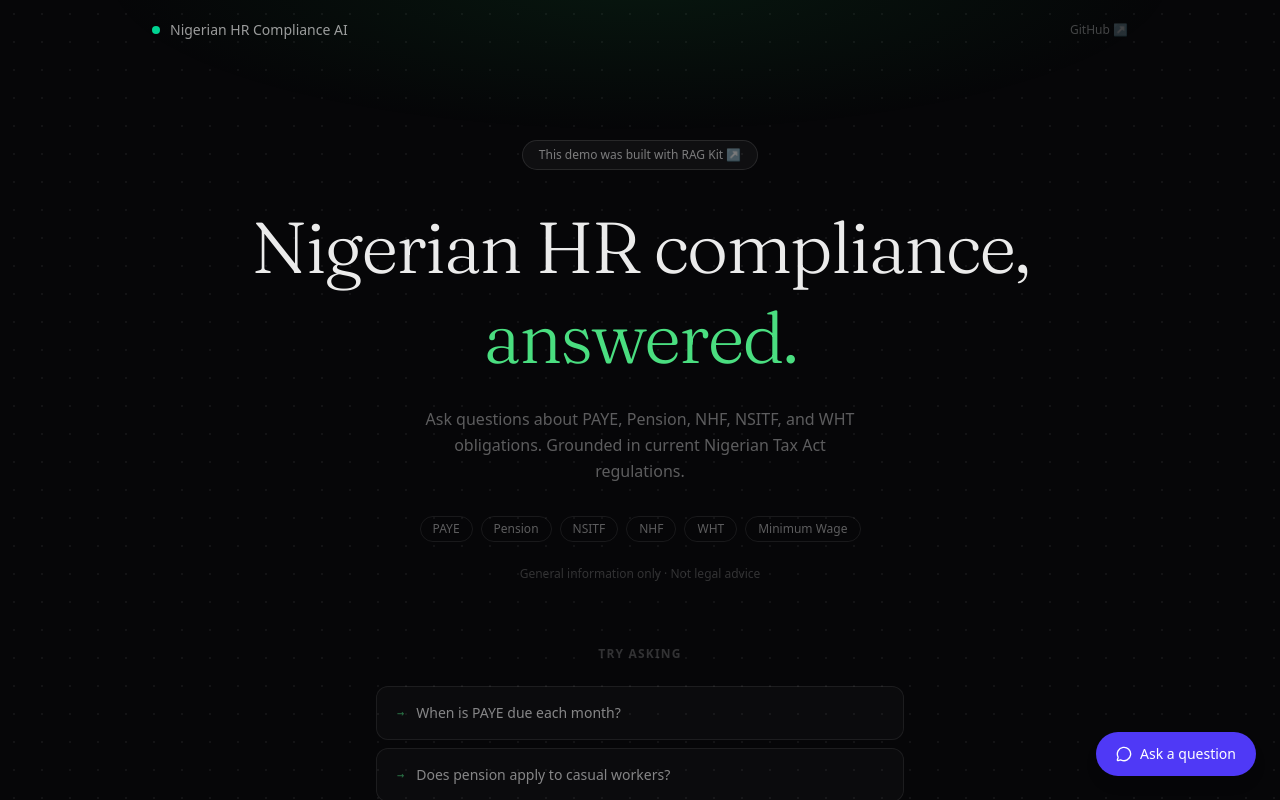
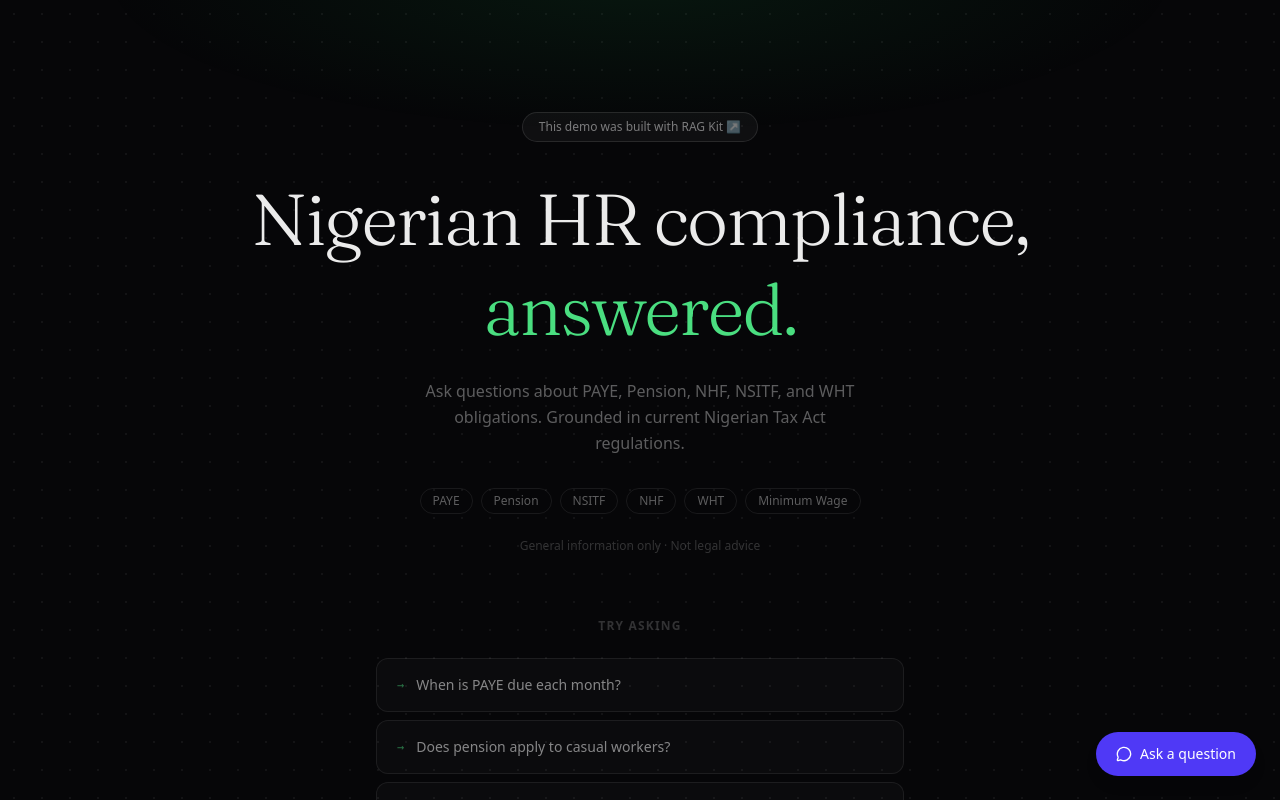
Before and after one commit to zikorachukwuka/RAG-Kit, a Next.js app in the folder demo/: page / in a window 1280 px wide. Shown: the top 800 px of the page. Built offline with nearby package versions, Linux system fonts and the light colour scheme.

Commit message:
Remove nav bar and lift hero section

```diff
--- a/demo/app/page.tsx
+++ b/demo/app/page.tsx
@@ -40,29 +40,8 @@ export default function HomePage() {
       <div className="dot-bg min-h-screen">
         <div className="hero-glow" />
 
-        {/* Nav */}
-        <nav className="relative z-10 mx-auto flex max-w-5xl items-center justify-between px-6 py-5">
-          <div className="flex items-center gap-2.5">
-            <div className="h-2 w-2 rounded-full bg-emerald-400" />
-            <span
-              className="text-sm font-medium"
-              style={{ color: 'rgba(255,255,255,0.6)' }}
-            >
-              Nigerian HR Compliance AI
-            </span>
-          </div>
-          <a
-            href="https://github.com/zikorachukwuka/RAG-Kit"
-            target="_blank"
-            rel="noopener noreferrer"
-            className="text-xs text-white/25 transition-colors hover:text-white/50"
-          >
-            GitHub ↗
-          </a>
-        </nav>
-
         {/* Hero */}
-        <section className="relative z-10 mx-auto max-w-4xl px-6 pb-16 pt-20 text-center">
+        <section className="relative z-10 mx-auto max-w-4xl px-6 pb-16 pt-28 text-center">
           {/* RAG Kit badge */}
           <a
             href="https://github.com/zikorachukwuka/RAG-Kit"
```
